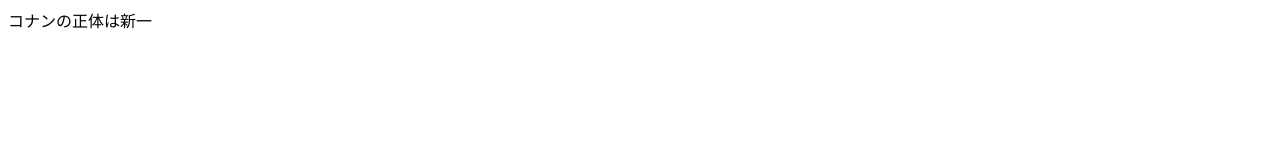
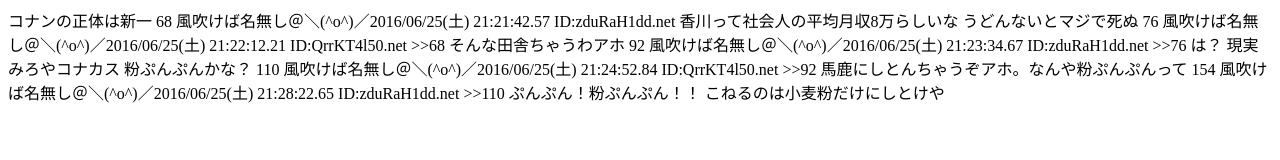
Before and after one commit to TaNaKo17/Duvet, a plain HTML site: page index.html in a window 1280 px wide. Drawn offline with Linux system fonts and the light colour scheme.

Commit message:
Update index.html

```diff
--- a/index.html
+++ b/index.html
@@ -6,5 +6,27 @@
   </head>
   <body>
     コナンの正体は新一
+    68 風吹けば名無し＠＼(^o^)／2016/06/25(土) 21:21:42.57 ID:zduRaH1dd.net
+香川って社会人の平均月収8万らしいな
+うどんないとマジで死ぬ
+
+76 風吹けば名無し＠＼(^o^)／2016/06/25(土) 21:22:12.21 ID:QrrKT4l50.net
+>>68
+そんな田舎ちゃうわアホ
+
+92 風吹けば名無し＠＼(^o^)／2016/06/25(土) 21:23:34.67 ID:zduRaH1dd.net
+>>76
+は？
+現実みろやコナカス
+粉ぷんぷんかな？
+
+110 風吹けば名無し＠＼(^o^)／2016/06/25(土) 21:24:52.84 ID:QrrKT4l50.net
+>>92
+馬鹿にしとんちゃうぞアホ。なんや粉ぷんぷんって
+
+154 風吹けば名無し＠＼(^o^)／2016/06/25(土) 21:28:22.65 ID:zduRaH1dd.net
+>>110
+ぷんぷん！粉ぷんぷん！！
+こねるのは小麦粉だけにしとけや
   </body>
 </html>
```
